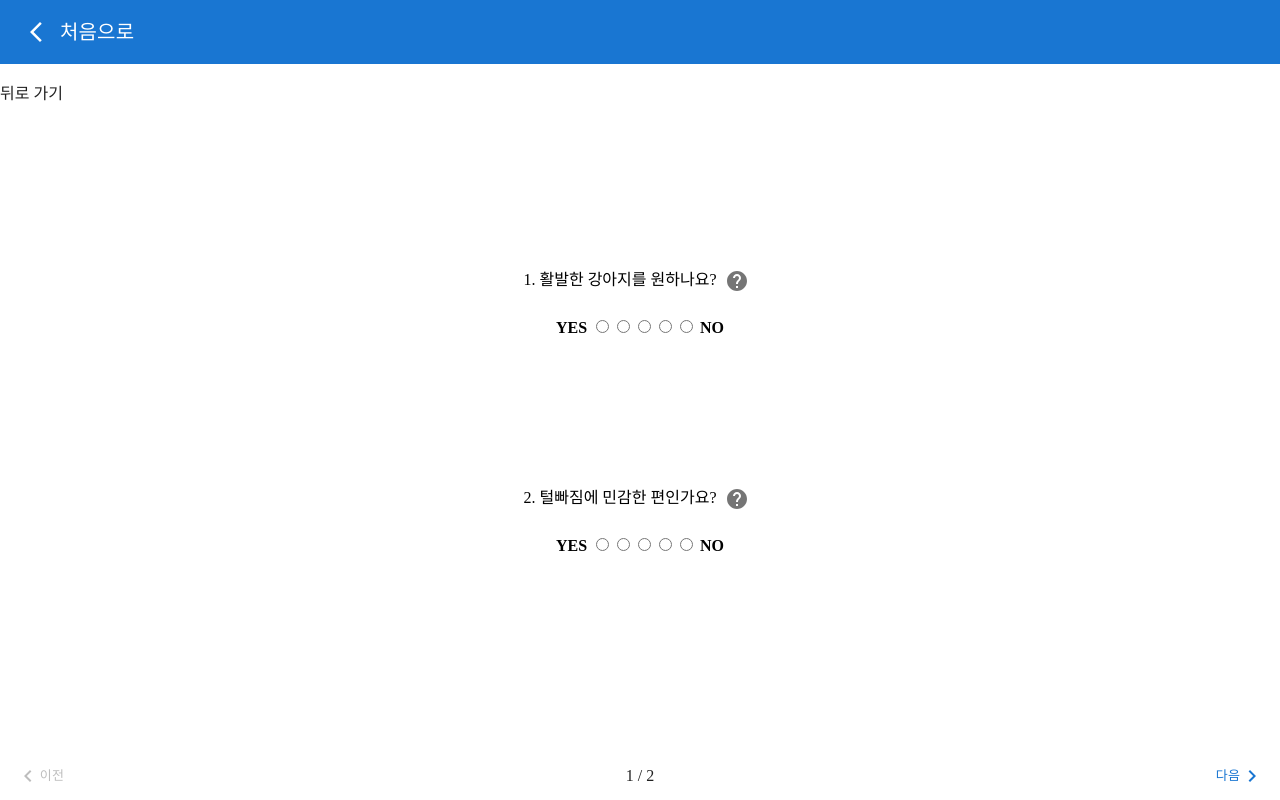
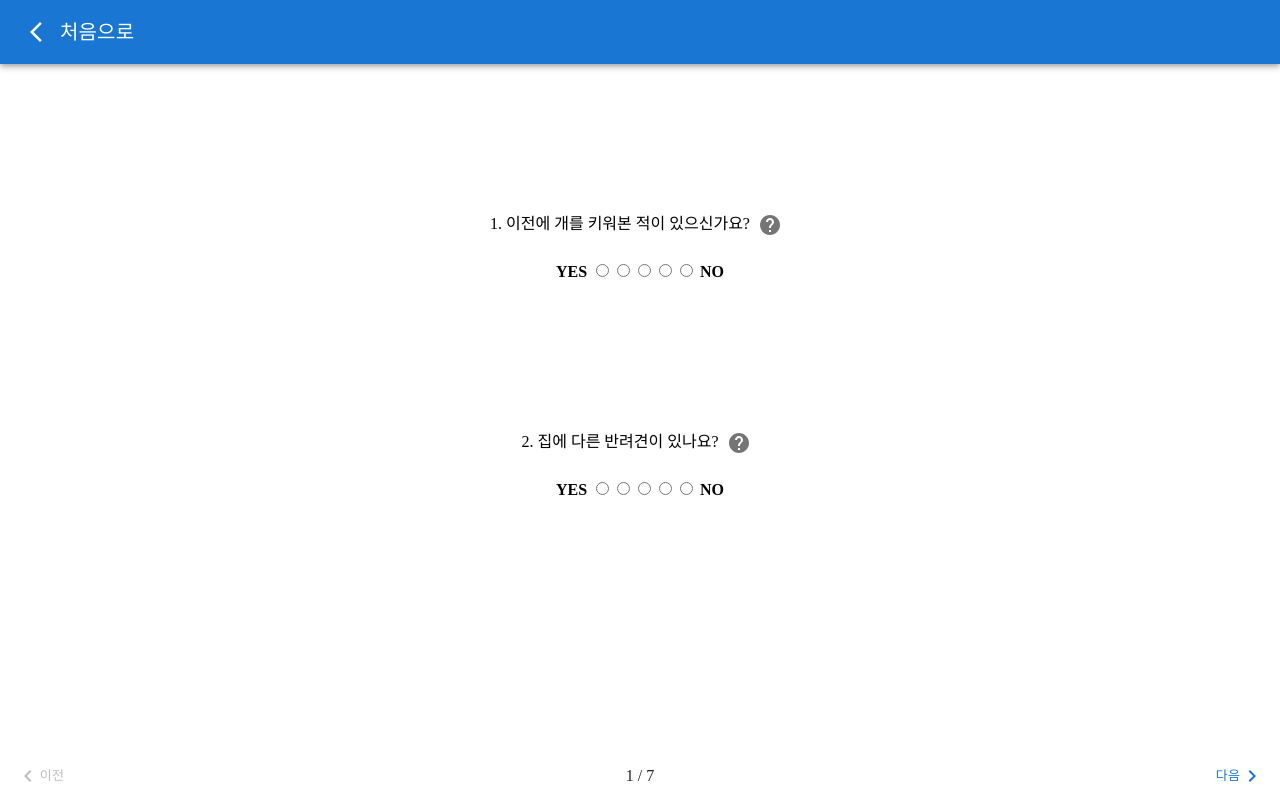
Before and after one commit to z9612/getchu, a React (Create React App) app in the folder frontend/: page /survey in a window 1280 px wide. Built offline with nearby package versions, Linux system fonts and the light colour scheme; the HTML template or start-up script is replaced by a standard one.

Commit message:
Refactor: 변경 데이터를 json 파일로 추출 후 import

```diff
--- a/frontend/src/pages/survey/SurveyPage.js
+++ b/frontend/src/pages/survey/SurveyPage.js
@@ -1,37 +1,11 @@
 import { useState } from "react";
-import { Box, Paper, Button } from '@mui/material';
+import { Box, Button } from '@mui/material';
 import MobileStepper from '@mui/material/MobileStepper';
 import KeyboardArrowLeft from '@mui/icons-material/KeyboardArrowLeft';
 import KeyboardArrowRight from '@mui/icons-material/KeyboardArrowRight';
 
+import questionList from "./questionList.json";
 import SurveySet from "./SurveySet";
-
-const questionSetList = [
-  [
-    {
-      text: '1. 활발한 강아지를 원하나요?',
-      detail: '활발한다는 건 활발하다는 것이다.',
-      paramName: 'energy'
-    },
-    {
-      text: '2. 털빠짐에 민감한 편인가요?',
-      detail: '모든 개는 털이 빠집니다!',
-      paramName: 'shedding'
-    }
-  ],
-  [
-    {
-      text: '3. 집에 아이가 있나요?',
-      detail: '일부 개들은 아이에게 우호적입니다.',
-      paramName: 'friendliness'
-    },
-    {
-      text: '4. 운동을 좋아하시나요?',
-      detail: '사냥견은 2시간, 실내견은 1시간...',
-      paramName: 'energy_level'
-    }
-  ]
-]
 
 function SurveyPage() {
   const [answers, setAnswers] = useState({})
@@ -44,7 +18,7 @@ function SurveyPage() {
   }
 
   const [activeStep, setActiveStep] = useState(0);
-  const maxSteps = questionSetList.length;
+  const maxSteps = questionList.length;
 
   const handleNext = () => {
     setActiveStep((prevActiveStep) => prevActiveStep + 1);
@@ -56,20 +30,8 @@ function SurveyPage() {
 
   return (
     <Box sx={{ flexGrow: 1 }}>
-      <Paper
-        square
-        elevation={0}
-        sx={{
-          display: 'flex',
-          alignItems: 'center',
-          bgcolor: 'background.default',
-        }}
-      >
-        <p>뒤로 가기</p>
-      </Paper>
-
       <SurveySet
-        questionSet={questionSetList[activeStep]}
+        questionSet={questionList[activeStep]}
         onAnswer={addAnswer}
       />
 
@@ -88,6 +50,7 @@ function SurveyPage() {
           </Button>
         }
         nextButton={
+          (activeStep !== maxSteps - 1) ? (
             <Button
               size="small"
               onClick={handleNext}
@@ -96,6 +59,14 @@ function SurveyPage() {
               다음
               <KeyboardArrowRight />
             </Button>
+          ) : (
+            <Button
+              size="small"
+            >
+              완료
+              <KeyboardArrowRight />
+            </Button>
+          )
         }
         />
     </Box>
--- /dev/null
+++ b/frontend/src/pages/survey/questionList.json
@@ -0,0 +1,100 @@
+[
+  [
+    {
+      "text": "1. 이전에 개를 키워본 적이 있으신가요?",
+      "detail": " ",
+      "optionNum": "2",
+      "paramName": "noviceOwners"
+    },
+    {
+      "text": "2. 집에 다른 반려견이 있나요?",
+      "detail": " ",
+      "optionNum": "2",
+      "paramName": "dogFriendly"
+    }
+  ],
+  [
+    {
+      "text": "3. 다 자란 크기는 어느 정도가 좋으신가요?",
+      "detail": " ",
+      "optionNum": "5",
+      "paramName": "size"
+    },
+    {
+      "text": "4. 반려견의 털 빠짐은 어느 정도 괜찮으신가요?",
+      "detail": " ",
+      "optionNum": "5",
+      "paramName": "amountOfShedding"
+    }
+  ],
+  [
+    {
+      "text": "5. 반려견의 털 관리를 잘 할 자신이 있으신가요?",
+      "detail": " ",
+      "optionNum": "5",
+      "paramName": "easyToGroom"
+    },
+    {
+      "text": "6. 반려견의 훈련을 잘 할 자신이 있으신가요?",
+      "detail": " ",
+      "optionNum": "5",
+      "paramName": "easyToTrain"
+    }
+  ],
+  [
+    {
+      "text": "7. 반려견의 지능은 어느 정도가 좋으신가요?",
+      "detail": " ",
+      "optionNum": "5",
+      "paramName": "intelligence"
+    },
+    {
+      "text": "8. 반려견이 애교가 많은 편이 좋으신가요?",
+      "detail": "",
+      "optionNum": "5",
+      "paramName": "family"
+    }
+  ],
+  [
+    {
+      "text": "9. 반려견이 낯선 사람에게도 친절하면 좋으신가요?",
+      "detail": "",
+      "optionNum": "5",
+      "paramName": "strangers"
+    },
+    {
+      "text": "10. 아파트 같은 공동 주택에 거주 중이신가요?",
+      "detail": " ",
+      "optionNum": "2",
+      "paramName": "apartmentLiving"
+    }
+  ],
+  [
+    {
+      "text": "11. 반려견이 짖는 게 어느 정도 괜찮으신가요?",
+      "detail": " ",
+      "optionNum": "5",
+      "paramName": "barkOrHowl"
+    },
+    {
+      "text": "12. 반려견과의 산책이 어느 정도 가능하신가요?",
+      "detail": " ",
+      "optionNum": "5",
+      "paramName": "wanderlust"
+    }
+  ],
+  [
+    {
+      "text": "13. 반려견이 활발한 걸 좋아하시나요?",
+      "detail": " ",
+      "optionNum": "5",
+      "paramName": "energyLevel"
+    },
+    {
+      "text": "14. 반려견이 장난이 많았으면 하시나요?",
+      "detail": " ",
+      "optionNum": "5",
+      "paramName": "playfullness"
+    }
+  ]
+]
```
Lines whose indentation alone changed are shown as unchanged.
